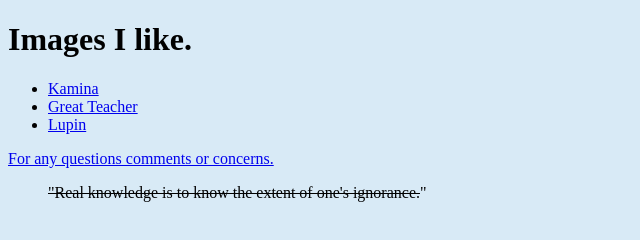
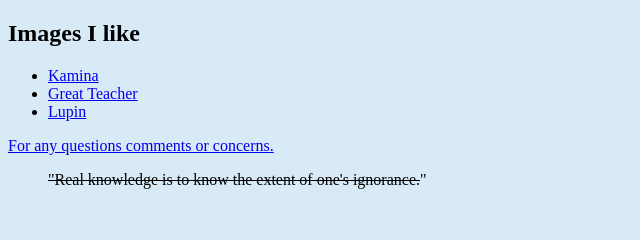
Before and after one commit to Blaez-maker/Site, a plain HTML site: page index.html in a window 1280 px wide. Shown: the whole page, without its empty margins (0-640 px from the left). Drawn offline with Linux system fonts and the light colour scheme.

Commit message:
Update index.html

```diff
--- a/index.html
+++ b/index.html
@@ -8,7 +8,7 @@
 
 	<body bgcolor="#d8eaf6">
 
-	<h1>Images I like.</h1>
+	<h2>Images I like</h2>
 	<p>
 	<ul>
 	<li><a href="images/kamina.jpg">Kamina</a></li>
```
